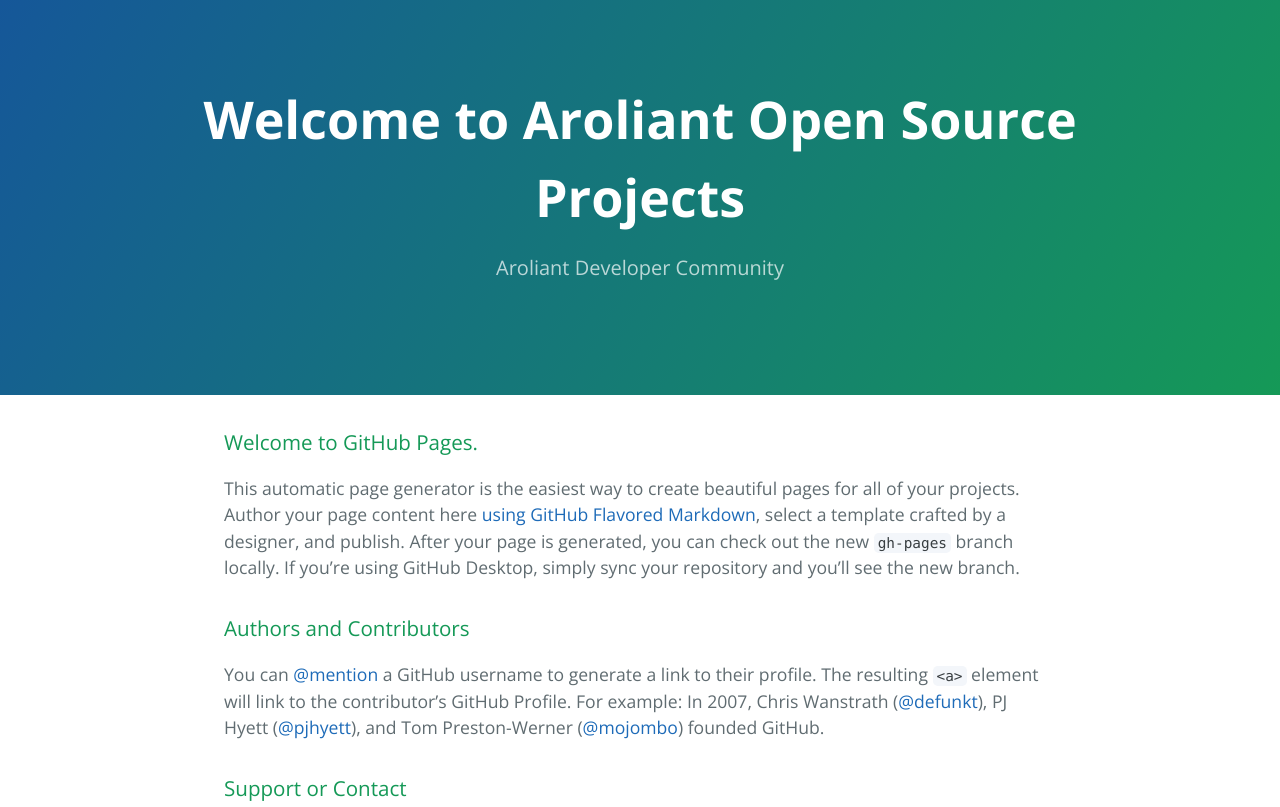
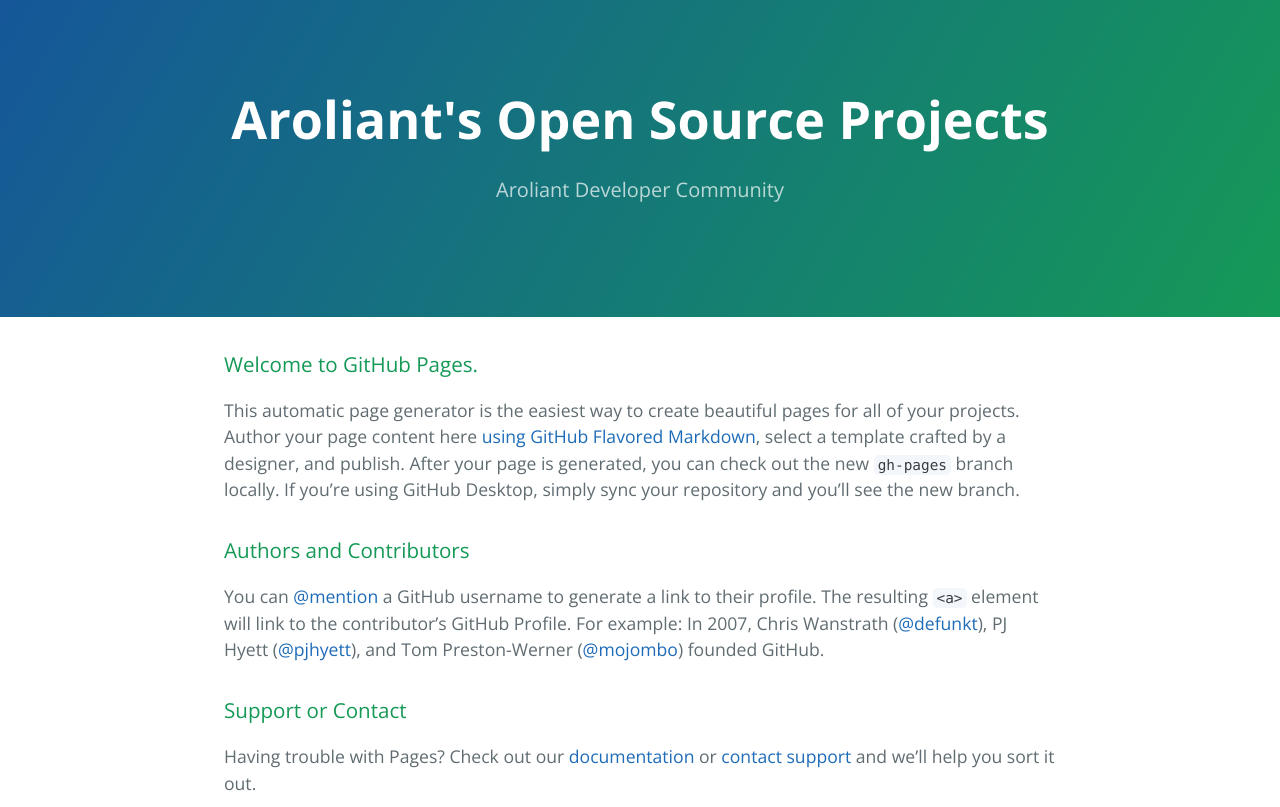
Before and after one commit to Aroliant/aroliant.github.io, a plain HTML site: page index.html in a window 1280 px wide. Shown: the top 807 px of the page. Drawn offline with nearby package versions, Linux system fonts and the light colour scheme.

Commit message:
Update index.html

```diff
--- a/index.html
+++ b/index.html
@@ -11,7 +11,7 @@
   </head>
   <body>
     <section class="page-header">
-      <h1 class="project-name">Welcome to Aroliant Open Source Projects</h1>
+      <h1 class="project-name">Aroliant's Open Source Projects</h1>
       <h2 class="project-tagline">Aroliant Developer Community</h2>
     </section>
 
```
